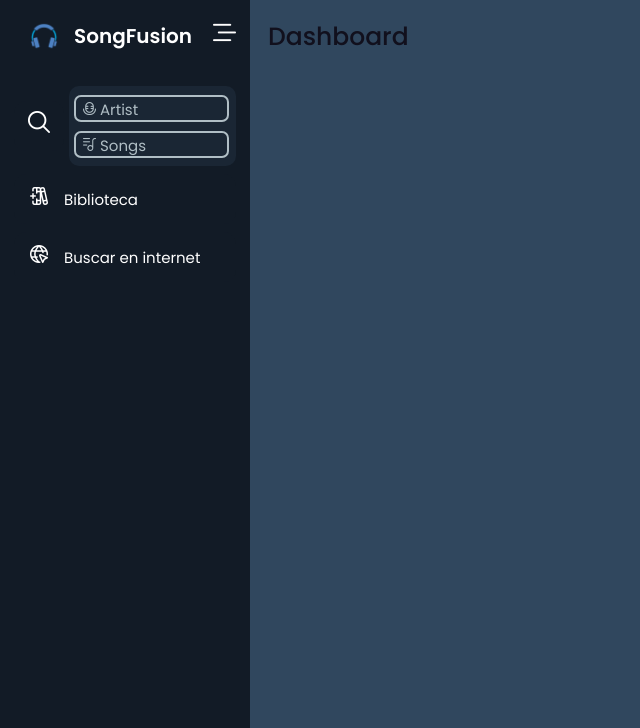
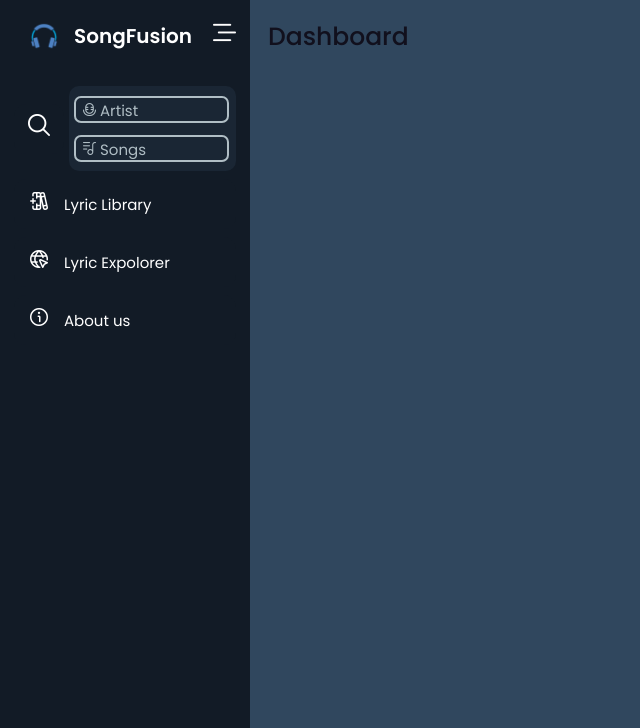
Before and after one commit to novato-intlignt/song-fusionapp, a website: page src/public/dashboard.html in a window 1280 px wide. Both pictures are taken after a click on the icon 39 px from the left and 36 px from the top of the page. Shown: the top 728 px of the page, without its empty margins (0-640 px from the left). Drawn offline with nearby package versions, Linux system fonts and the light colour scheme.

```diff
--- a/src/public/css/dashboard.css
+++ b/src/public/css/dashboard.css
@@ -84,7 +84,7 @@
   top: -20px;
   left: calc(100% + 15px);
   z-index: 3;
-  background: cyan;
+  background: #fff;
   box-shadow: 0 5px 10px rgba(0, 0, 0, 0.3);
   padding: 6px 12px;
   border-radius: 4px;
--- a/src/public/css/input_dash.css
+++ b/src/public/css/input_dash.css
@@ -13,8 +13,8 @@
   background: #1a2634ff;
   margin-left: 55px;
   border-radius: 10px;
-  height: 80px;
-  gap: 9px;
+  height: 85px;
+  gap: 12px;
 }
 .sidebar .input-bx {
   position: relative;
@@ -39,23 +39,26 @@
 
 .input-bx span {
   position: absolute;
-  top: -9px;
+  display: inline-block;
+  top: 7px;
   left: 0;
   padding-left: 14px;
   font-size: 15px;
   color: #b0bec5ff;
   pointer-events: none;
   transition: all 0.6s ease;
+  line-height: 1;
 }
 .input-bx span i {
   font-size: 13px;
   color: #b0bec5ff;
   transition: all 0.6s ease;
+  line-height: 1;
 }
 .input-bx input:valid ~ span,
 .input-bx input:focus ~ span {
   color: #039be5ff;
-  transform: translateX(14px) translateY(-50%);
+  transform: translateX(14px) translateY(-100%);
   font-size: 10px;
   font-weight: 600;
   padding: 0 5px;
--- a/src/public/dashboard.html
+++ b/src/public/dashboard.html
@@ -36,16 +36,23 @@
         <li>
           <a href="#">
             <i class="fi fi-rr-books-medical"></i>
-            <span class="links_name">Biblioteca</span>
+            <span class="links_name">Lyric Library</span>
           </a>
-          <span class="tooltip">Biblioteca</span>
+          <span class="tooltip">Lyric Library</span>
         </li>
         <li>
           <a href="#">
             <i class="fi fi-rr-site-alt"></i>
-            <span class="links_name">Buscar en internet</span>
+            <span class="links_name">Lyric Expolorer</span>
           </a>
-          <span class="tooltip">Buscar en internet</span>
+          <span class="tooltip">Lyric Expolorer</span>
+        </li>
+        <li>
+          <a href="#">
+            <i class="fi fi-rr-info"></i>
+            <span class="links_name">About us</span>
+          </a>
+          <span class="tooltip">About us</span>
         </li>
         <li class="profile">
           <div class="profile-details">
```
